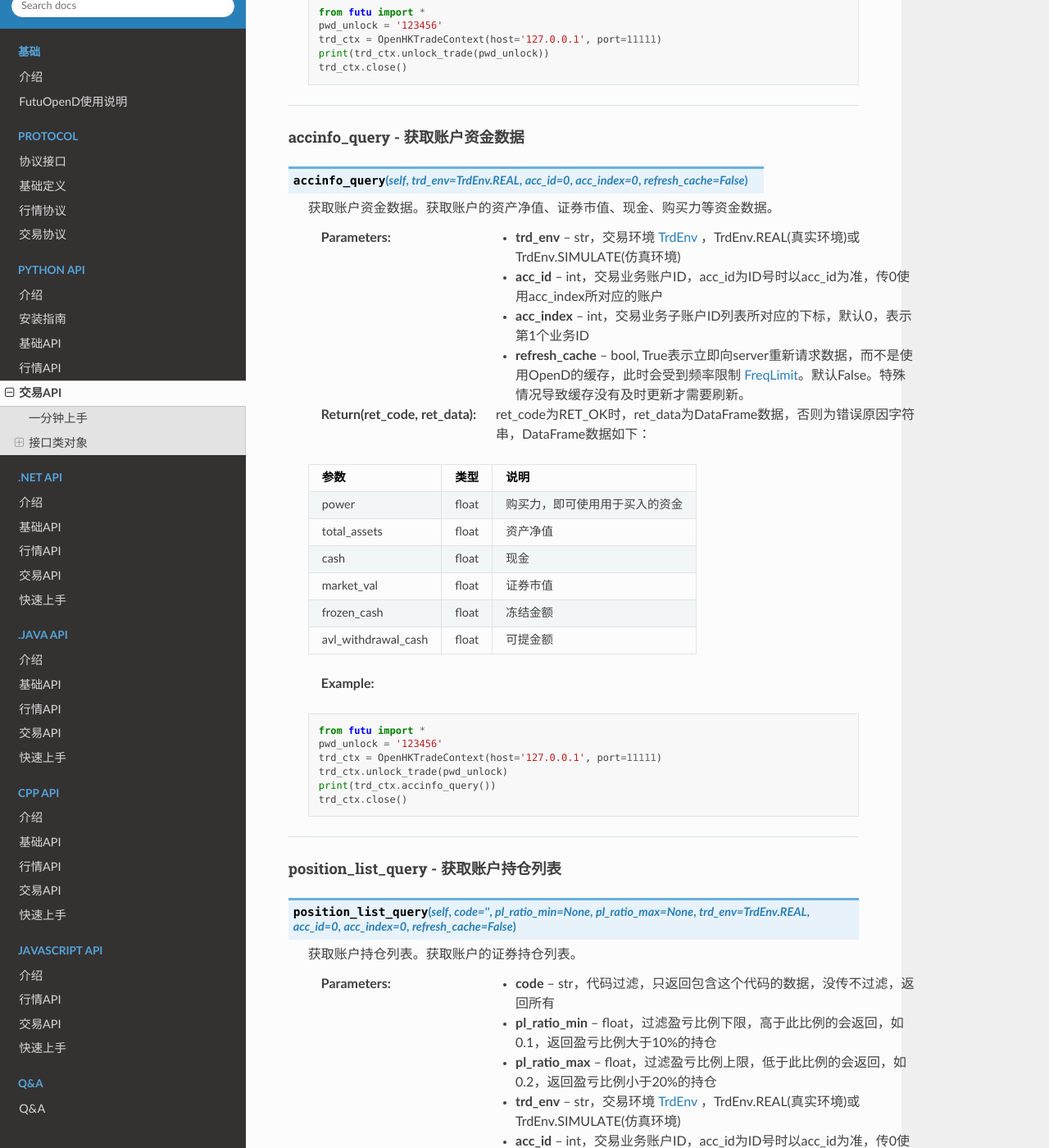
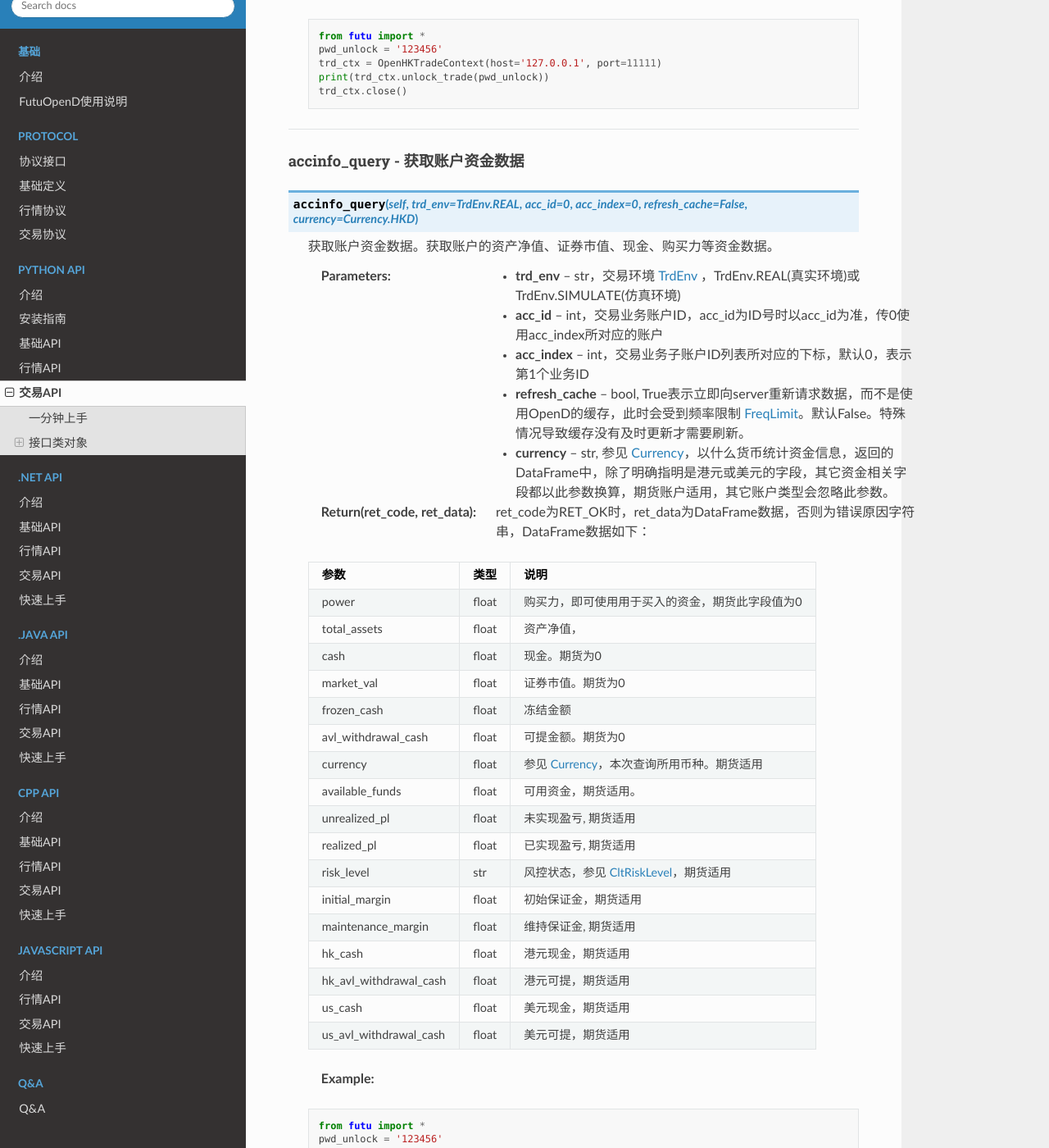
Before and after one commit to FutunnOpen/futu-api-doc, a Sphinx documentation site: the page built from doc_maker/source/api/Trade_API.rst, in a window 1280 px wide and 1400 px high, scrolled down 2292 px. Shown: the whole window at 82% size. Built offline with Sphinx 7.4.7 and the Read the Docs theme 2.0.0, drawn with Linux system fonts in a browser that asks for light colours; some of the changed text lies outside the part shown.

Commit message:
增加期货相关文档

```diff
--- a/doc_maker/source/api/Trade_API.rst
+++ b/doc_maker/source/api/Trade_API.rst
@@ -24,6 +24,10 @@
 
  .. _FreqLimit: ../protocol/intro.html#id27
 
+ .. _Currency: Base_API.html#currency
+
+ .. _CltRiskLevel: Base_API.html#cltrisklevel
+
 一分钟上手
 ==============
 
@@ -45,8 +49,8 @@
 接口类对象
 ==============
 
-OpenHKTradeContext、OpenUSTradeContext、OpenHKCCTradeContext(A股通)、OpenCNTradeContext - 交易接口类
----------------------------------------------------------------------------------------------------------------------------
+OpenHKTradeContext（港股交易）、OpenUSTradeContext（美股交易）、OpenHKCCTradeContext(A股通)、OpenCNTradeContext（A股交易）、 OpenFutureTradeContext（期货交易）-交易接口类
+----------------------------------------------------------------------------------------------------------------------------------------------------------------------------------
 
 __init__
 ~~~~~~~~~~~~~~~~~~~~~~~~~~~~~~~~~~~~
@@ -138,7 +142,7 @@ unlock_trade - 解锁交易
 accinfo_query - 获取账户资金数据
 ~~~~~~~~~~~~~~~~~~~~~~~~~~~~~~~~~~~~~~~~~~~~~
 
-..  py:function:: accinfo_query(self, trd_env=TrdEnv.REAL, acc_id=0, acc_index=0, refresh_cache=False)
+..  py:function:: accinfo_query(self, trd_env=TrdEnv.REAL, acc_id=0, acc_index=0, refresh_cache=False, currency=Currency.HKD)
 
  获取账户资金数据。获取账户的资产净值、证券市值、现金、购买力等资金数据。
 
@@ -146,18 +150,30 @@ accinfo_query - 获取账户资金数据
  :param acc_id: int，交易业务账户ID，acc_id为ID号时以acc_id为准，传0使用acc_index所对应的账户
  :param acc_index: int，交易业务子账户ID列表所对应的下标，默认0，表示第1个业务ID
  :param refresh_cache: bool, True表示立即向server重新请求数据，而不是使用OpenD的缓存，此时会受到频率限制 FreqLimit_。默认False。特殊情况导致缓存没有及时更新才需要刷新。
+ :param currency: str, 参见 Currency_，以什么货币统计资金信息，返回的DataFrame中，除了明确指明是港元或美元的字段，其它资金相关字段都以此参数换算，期货账户适用，其它账户类型会忽略此参数。
  :return(ret_code, ret_data): ret_code为RET_OK时，ret_data为DataFrame数据，否则为错误原因字符串，DataFrame数据如下：
 
- =====================        ===========   =============================================================================================
+ =======================      ===========   =============================================================================================
  参数                          类型          说明
- =====================        ===========   =============================================================================================
- power                        float         购买力，即可使用用于买入的资金
- total_assets                 float         资产净值
- cash                         float         现金
- market_val                   float         证券市值
+ =======================      ===========   =============================================================================================
+ power                        float         购买力，即可使用用于买入的资金，期货此字段值为0
+ total_assets                 float         资产净值，
+ cash                         float         现金。期货为0
+ market_val                   float         证券市值。期货为0
  frozen_cash                  float         冻结金额
- avl_withdrawal_cash          float         可提金额
- =====================        ===========   =============================================================================================
+ avl_withdrawal_cash          float         可提金额。期货为0
+ currency                     float         参见 Currency_，本次查询所用币种。期货适用
+ available_funds              float         可用资金，期货适用。
+ unrealized_pl                float         未实现盈亏, 期货适用
+ realized_pl                  float         已实现盈亏, 期货适用
+ risk_level                   str           风控状态，参见 CltRiskLevel_，期货适用
+ initial_margin               float         初始保证金，期货适用
+ maintenance_margin           float         维持保证金, 期货适用
+ hk_cash                      float         港元现金，期货适用
+ hk_avl_withdrawal_cash       float         港元可提，期货适用
+ us_cash                      float         美元现金，期货适用
+ us_avl_withdrawal_cash       float         美元可提，期货适用
+ =======================      ===========   =============================================================================================
 
  :example:
 
@@ -189,28 +205,30 @@ position_list_query - 获取账户持仓列表
  :param refresh_cache: bool, True表示立即向server重新请求数据，而不是使用OpenD的缓存，此时会受到频率限制 FreqLimit_。默认False。特殊情况导致缓存没有及时更新才需要刷新。
  :return(ret_code, ret_data): ret_code为RET_OK时，ret_data为DataFrame数据，否则为错误原因字符串，DataFrame数据如下：
 
- =====================        ===========   ===================================================================
+ =====================        ===========   =======================================================================================
  参数                         类型          说明
- =====================        ===========   ===================================================================
+ =====================        ===========   =======================================================================================
  position_side                str           持仓方向，PositionSide.LONG(多仓)或PositionSide.SHORT(空仓)
  code                         str           代码
  stock_name                   str           名称
  qty                          float         持有数量，整数，期权单位是"张"，下同
- can_sell_qty                 float         可卖数量，整数
+ can_sell_qty                 float         可卖数量，整数。期货为0
  nominal_price                float         市价，3位小数，超过四舍五入
  cost_price                   float        	成本价，无精度限制
  cost_price_valid             bool          成本价是否有效，True有效，False无效
- market_val                   float         市值，3位精度(A股2位)
+ market_val                   float         市值，3位精度(A股2位)。期货为0
  pl_ratio                     float         盈亏比例，无精度限制（该字段为百分比字段，默认不展示%，如20实际对应20%，如20实际对应20%）
  pl_ratio_valid               bool          盈亏比例是否有效，True有效，False无效
  pl_val                       float         盈亏金额，3位精度(A股2位)
  pl_val_valid                 bool          盈亏金额是否有效，True有效，False无效
  today_pl_val                 float         今日盈亏金额，3位精度(A股2位)，下同
- today_buy_qty                float         今日买入总量，整数
- today_buy_val                float         今日买入总额
- today_sell_qty               float         今日卖出总量，整数
- today_sell_val               float         今日卖出总额
- =====================        ===========   ===================================================================
+ today_buy_qty                float         今日买入总量，整数，期货不适用
+ today_buy_val                float         今日买入总额，期货不适用
+ today_sell_qty               float         今日卖出总量，整数，期货不适用
+ today_sell_val               float         今日卖出总额，期货不适用
+ unrealized_pl                float         未实现盈亏，期货适用
+ realized_pl                  float         已实现盈亏，期货适用
+ =====================        ===========   =======================================================================================
 
  :example:
 
@@ -556,15 +574,15 @@ acctradinginfo_query - 查询账户下最大可买卖数量
 
         ret != RET_OK, data为错误信息
 
- =======================   ===========   ==================================================================================================
+ =======================   ===========   ======================================================================================================================
  参数                      类型          说明
- =======================   ===========   ==================================================================================================
- max_cash_buy              float         不使用融资，仅自己的现金最大可买整手股数。对于期权，单位是张。
- max_cash_and_margin_buy   float         使用融资，自己的现金 + 融资资金总共的最大可买整手股数。对于期权，单位是张。
+ =======================   ===========   ======================================================================================================================
+ max_cash_buy              float         不使用融资，仅自己的现金最大可买整手股数。对于期权，单位是张。期货不适用。
+ max_cash_and_margin_buy   float         使用融资，自己的现金 + 融资资金总共的最大可买整手股数。对于期权，单位是张。期货不适用。
  max_position_sell         float         不使用融券(卖空)，仅自己的持仓最大可卖整手股数。对于期权，单位是张。
- max_sell_short            float         使用融券(卖空)，最大可卖空整手股数，不包括多仓。对于期权，单位是张。
- max_buy_back              float         卖空后，需要买回的最大整手股数。因为卖空后，必须先买回已卖空的股数，还掉股票，才能再继续买多。对于期权，单位是张。
- =======================   ===========   ==================================================================================================
+ max_sell_short            float         使用融券(卖空)，最大可卖空整手股数，不包括多仓。对于期权，单位是张。期货不适用。
+ max_buy_back              float         卖空后，需要买回的最大整手股数。因为卖空后，必须先买回已卖空的股数，还掉股票，才能再继续买多。对于期权，单位是张。期货不适用。
+ =======================   ===========   ======================================================================================================================
 
  :example:
 
--- a/doc_maker/source/protocol/quote_protocol.rst
+++ b/doc_maker/source/protocol/quote_protocol.rst
@@ -687,7 +687,6 @@
 
 `Qot_GetHistoryKLPoints.proto <https://github.com/FutunnOpen/py-futu-api/tree/master/futu/common/pb/Qot_GetHistoryKLPoints.proto>`_  - :strike:`3101从本地下载历史数据获取多只股票多点历史K线`
 --------------------------------------------------------------------------------------------------------------------------------------------------------------------------------------------------
-
 
 .. code-block:: protobuf
 
@@ -915,6 +914,7 @@
 	* K线字段类型参考 `KLFields <base_define.html#klfields-k>`_
 	* 请求最大个数参考OpenAPI用户等级权限
 	* 分页请求的key。如果start和end之间的数据点多于max_count，那么后续请求时，要传入上次调用返回的page_req_key。初始请求时应该传None。
+
 -------------------------------------
 
 `Qot_GetTradeDate.proto <https://github.com/FutunnOpen/py-futu-api/tree/master/futu/common/pb/Qot_GetTradeDate.proto>`_ - 3200获取市场交易日
@@ -2179,6 +2179,7 @@
 .. note::
 
   * 股票结构参考 `Security <base_define.html#security>`_
+
 ----------------------------------------------------------------------------------------
 
 `Qot_GetIpoList.proto <https://github.com/FutunnOpen/py-futu-api/tree/master/futu/common/pb/Qot_GetIpoList.proto>`_ - 3217获取IPO信息
--- a/doc_maker/source/protocol/trade_protocol.rst
+++ b/doc_maker/source/protocol/trade_protocol.rst
@@ -158,6 +158,7 @@
 		optional bool refreshCache = 2; //立即刷新OpenD缓存的此数据，默认不填。true向服务器获取最新数据更新缓存并返回；flase或没填则返回OpenD缓存的数据，不会向服务器请求。
 	//正常情况下，服务器有更新就会立即推送到OpenD，OpenD缓存着数据，API请求过来，返回同步的缓存数据，一般不需要指定刷新缓存，保证快速返回且减少对服务器的压力
 	//如果遇到丢包等情况，可能出现缓存数据与服务器不一致，用户如果发现数据更新有异样，可指定刷新缓存，解决数据同步的问题。
+		optional int32 currency = 3;	//货币种类，参见Trd_Common.Currency。期货账户必填，其它账户忽略
 	}
 
 	message S2C
--- a/doc_maker/source/q&a/Q&A.rst
+++ b/doc_maker/source/q&a/Q&A.rst
@@ -238,11 +238,7 @@ A:
 其他
 +++++++++++++++++++++++++++++++++++++++++
 
---------------------------------
-
 Q1:请求限制说明
 --------------------------------
 
 A: 请求限制说明请参见 `协议请求限制 <../protocol/intro.html#id23>`_
-
---------------------------------
```
Also changed, not shown: doc_maker/source/api/Base_API.rst (+55 -0 lines), doc_maker/source/protocol/base_define.rst (+63 -3 lines).
